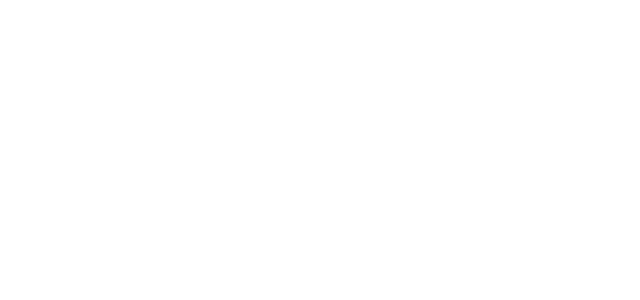
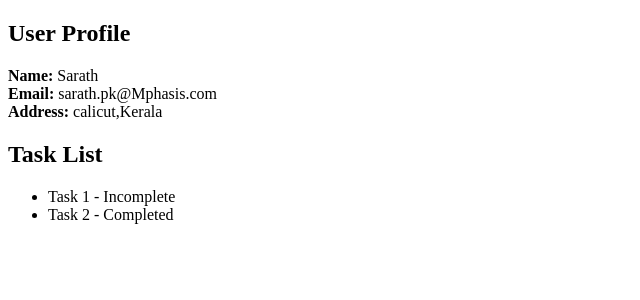
Before and after one commit to sarathpk931/trainingapp, an Angular app in the folder testapp/: page /data in a window 1280 px wide. Before the commit this address led to /. Shown: the top 300 px of the page, without its empty margins (0-640 px from the left). Built offline with nearby package versions, Linux system fonts and the light colour scheme.

Commit message:
2-json reading and exceptions management

```diff
--- a/testapp/src/app/app-routing.module.ts
+++ b/testapp/src/app/app-routing.module.ts
@@ -1,10 +1,11 @@
 import { NgModule } from '@angular/core';
 import { RouterModule, Routes } from '@angular/router';
 import { HomeComponent } from './home/home.component';
+import { UserDataComponent } from './user-data/user-data.component';
 
 const routes: Routes = [
-  { path: '', component: HomeComponent,
-   },
+  { path: '', component: HomeComponent},
+  { path: 'data', component: UserDataComponent },
   // Add more routes as needed
 ];
 
--- a/testapp/src/app/home/home.component.html
+++ b/testapp/src/app/home/home.component.html
@@ -1,4 +1,4 @@
 <div>
-    <app-user-profile></app-user-profile>
+    <app-user-profile [userName]="parentUserName"></app-user-profile>
     <app-user-tasks></app-user-tasks>
   </div>
--- a/testapp/src/app/home/home.component.ts
+++ b/testapp/src/app/home/home.component.ts
@@ -6,5 +6,5 @@ import { Component } from '@angular/core';
   styleUrls: ['./home.component.less']
 })
 export class HomeComponent {
-
+  parentUserName:string="sarath";
 }
--- /dev/null
+++ b/testapp/src/app/user-data/user-data.component.html
@@ -0,0 +1,26 @@
+<div *ngIf="loading; else content">
+    Loading data...
+  </div>
+  <ng-template #content>
+    <div *ngIf="error; else data">
+      {{ error }}
+    </div>
+    <ng-template #data>
+      <h2>User Profile</h2>
+      <div>
+        <strong>Name:</strong> {{ userProfile.name }}
+      </div>
+      <div>
+        <strong>Email:</strong> {{ userProfile.email }}
+      </div>
+      <div>
+        <strong>Address:</strong> {{ userProfile.address }}
+      </div>
+      <h2>Task List</h2>
+      <ul>
+        <li *ngFor="let task of tasks">
+          {{ task.title }} - {{ task.completed ? 'Completed' : 'Incomplete' }}
+        </li>
+      </ul>
+    </ng-template>
+  </ng-template>
--- /dev/null
+++ b/testapp/src/app/user-data/user-data.component.ts
@@ -0,0 +1,37 @@
+import { Component, OnInit } from '@angular/core';
+import { DataService } from 'src/services/DataService';
+
+@Component({
+  selector: 'app-user-data',
+  templateUrl: './user-data.component.html',
+  styleUrls: ['./user-data.component.less']
+})
+export class UserDataComponent implements OnInit {
+
+  loading: boolean = true;
+  error: string | null = null;
+  userProfile: any;
+  tasks: any[]= [];
+
+  constructor(private dataService: DataService) {}
+
+  ngOnInit(): void {
+    this.dataService.getSpecData().subscribe(
+      (data) => {
+        if(data.userProfile==null)
+        {
+          this.error="Error fetching data. Please try again later."
+        }
+        this.userProfile = data.userProfile;
+        this.tasks = data.tasks;
+        this.loading = false;
+        debugger;
+      },
+      (error) => {
+        debugger;
+        this.error = error;
+        this.loading = false;
+      }
+    );
+  }
+}
--- a/testapp/src/app/user-profile/user-profile.component.ts
+++ b/testapp/src/app/user-profile/user-profile.component.ts
@@ -6,5 +6,5 @@ import { Component,Input } from '@angular/core';
   styleUrls: ['./user-profile.component.less']
 })
 export class UserProfileComponent {
-  @Input() userName: string = 'Sarath';
+  @Input() userName: string = 'empty';
 }
--- /dev/null
+++ b/testapp/src/assets/spec-data.json
@@ -0,0 +1,12 @@
+{
+    "userProfile": {
+      "name": "Sarath",
+      "email": "sarath.pk@Mphasis.com",
+      "address":"calicut,Kerala"
+    },
+    "tasks": [
+      { "id": 1, "title": "Task 1", "completed": false },
+      { "id": 2, "title": "Task 2", "completed": true }
+
+    ]
+  }
--- /dev/null
+++ b/testapp/src/services/DataService.ts
@@ -0,0 +1,25 @@
+import { Injectable } from '@angular/core';
+import { HttpClient } from '@angular/common/http';
+import { Observable, throwError } from 'rxjs';
+import { catchError } from 'rxjs/operators';
+import { SpecData } from './SpecData';
+
+@Injectable({
+  providedIn: 'root'
+})
+export class DataService {
+  private specDataUrl = 'assets/spec-data.json';
+
+  constructor(private http: HttpClient) {}
+
+  getSpecData(): Observable<SpecData> {
+    debugger;
+    return this.http.get<SpecData>(this.specDataUrl).pipe(
+      catchError((error: any) => {
+        debugger;
+        console.error('Error fetching data:', error);
+        return throwError('Error fetching data');
+      })
+    );
+  }
+}
--- /dev/null
+++ b/testapp/src/services/SpecData.ts
@@ -0,0 +1,13 @@
+// data.model.ts
+export interface SpecData {
+    userProfile: {
+      name: string;
+      email: string;
+      address: string;
+    };
+    tasks: {
+      id: number;
+      title: string;
+      completed: boolean;
+    }[];
+  }
```
Also changed, not shown: testapp/src/app/app.module.ts (+8 -3 lines), testapp/src/app/user-data/user-data.component.less (added), 1 other file (tests, documents, lock files or other folders).
